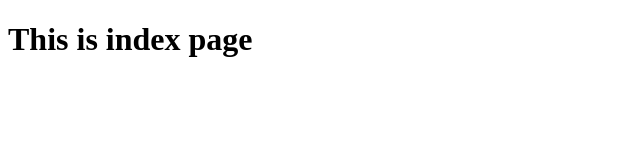
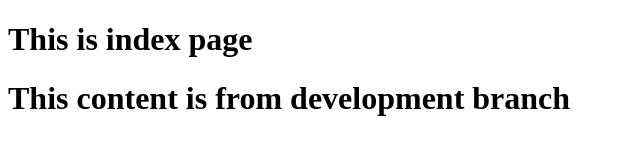
Before and after one commit to Mayurpatil130/demo_app, a plain HTML site: page index.html in a window 1280 px wide. Shown: the whole page, without its empty margins (0-640 px from the left). Drawn offline with Linux system fonts and the light colour scheme.

Commit message:
commit from development branch

```diff
--- a/index.html
+++ b/index.html
@@ -8,6 +8,7 @@
 <body>
 
 <h1>This is index page</h1>
+<h1>This content is from development branch</h1>
 
 
 </body>
```
